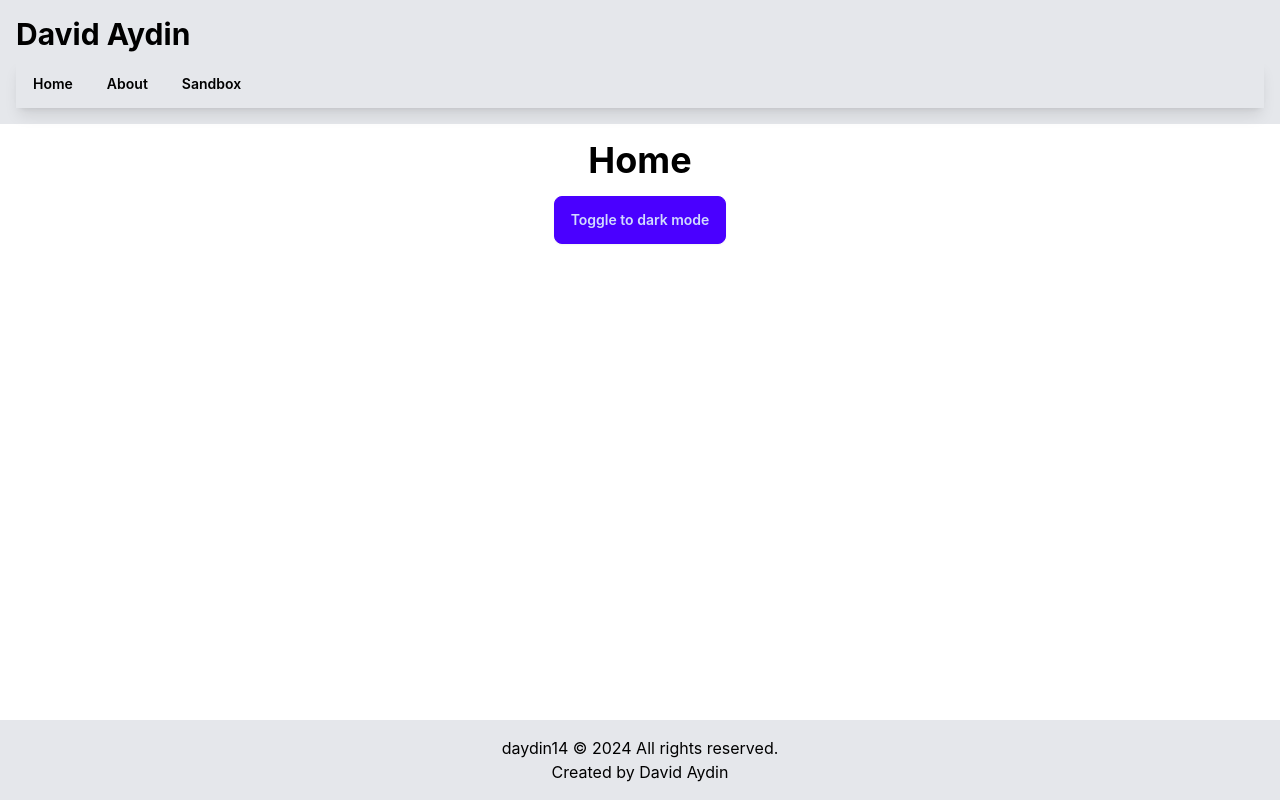
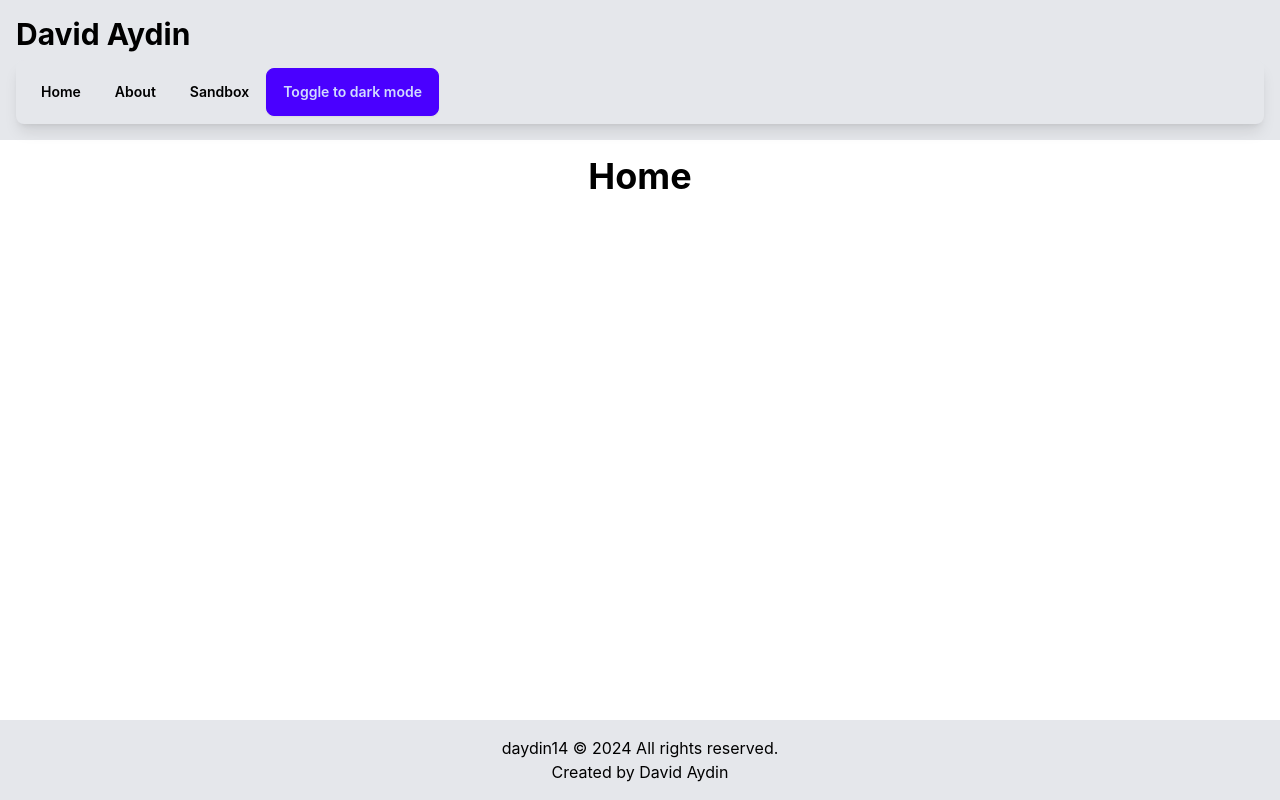
Before and after one commit to daydin14/daydin14.github.io, a React (Create React App) app in the folder portfolio/: page / in a window 1280 px wide. Built offline with nearby package versions, Linux system fonts and the light colour scheme.

Commit message:
Moved Theme Toggle to NavMenu

```diff
--- a/portfolio/src/components/NavMenu.js
+++ b/portfolio/src/components/NavMenu.js
@@ -2,16 +2,22 @@
 import React from 'react'
 import { Link } from 'react-router-dom';
 
+// Components
+import ThemeToggle from './ThemeToggle';
+
 const NavMenu = () => {
     return (
         <>
-            <nav className="bg-gray-200 dark:bg-gray-800 shadow-lg">
-                <ul className="menu menu-horizontal p-0">
+            <nav className="bg-gray-200 dark:bg-gray-800 shadow-lg rounded-lg">
+                <ul className="menu menu-horizontal p-2">
                     <li><Link to="/" className="btn btn-ghost text-black dark:text-white">Home</Link></li>
                     <li><Link to="/about" className="btn btn-ghost text-black dark:text-white">About</Link></li>
                     {process.env.NODE_ENV === 'development' && (
                         <li><Link to="/sandbox" className="btn btn-ghost text-black dark:text-white">Sandbox</Link></li>
                     )}
+                    <li>
+                        <ThemeToggle />
+                    </li>
                 </ul>
             </nav>
         </>
--- a/portfolio/src/pages/Home.js
+++ b/portfolio/src/pages/Home.js
@@ -2,13 +2,11 @@
 import React from 'react'
 
 // Components
-import ThemeToggle from '../components/ThemeToggle'
 
 const Home = () => {
     return (
         <div className="flex flex-col items-center justify-center bg-white dark:bg-gray-800 text-black dark:text-white">
             <h1 className="text-4xl font-bold mb-4">Home</h1>
-            <ThemeToggle />
         </div>
     )
 }
```
